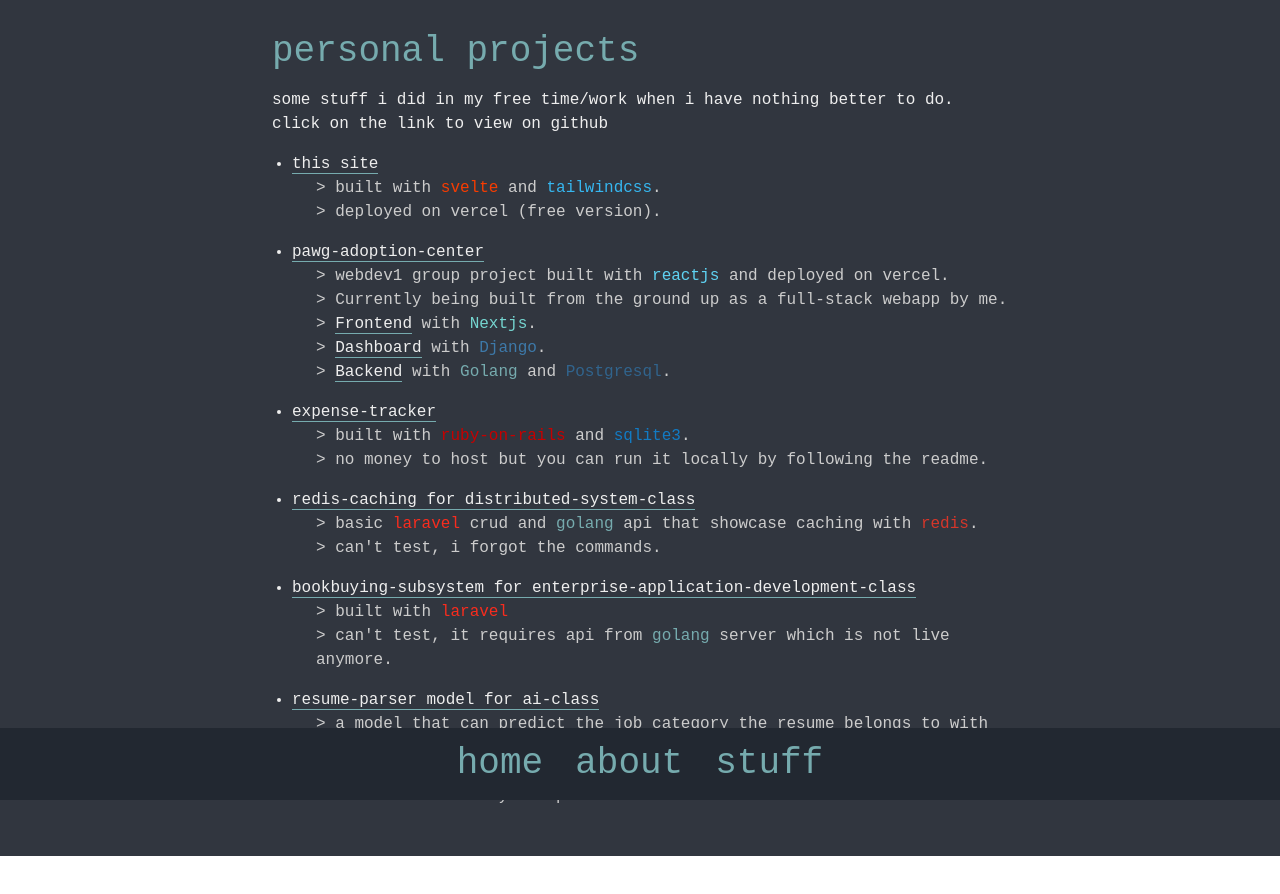
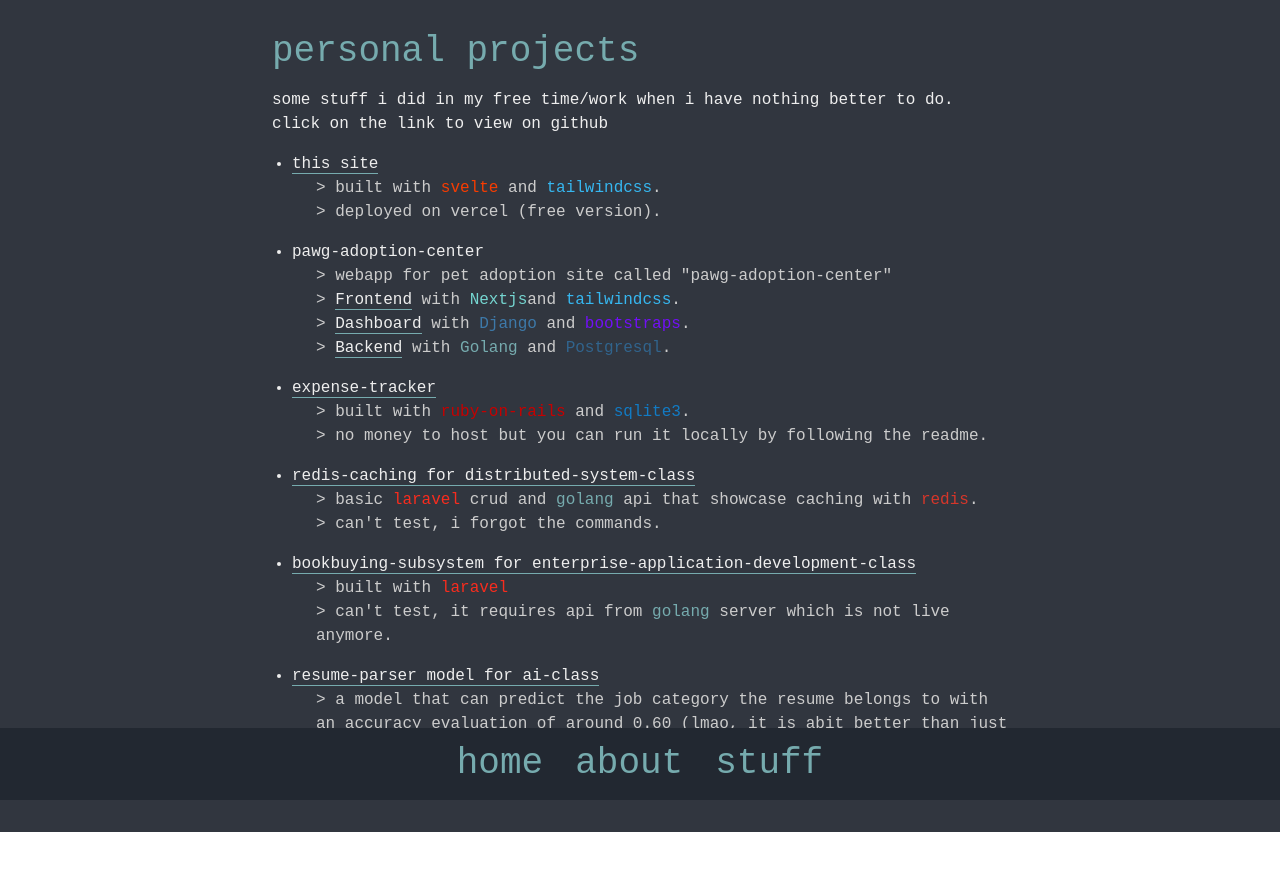
Before and after one commit to Sivtheng/about-sivtheng, a Svelte app: page / in a window 1280 px wide. Both pictures are taken after a click on the button "stuff". Shown: the top 894 px of the page. Built offline with nearby package versions, Linux system fonts and the light colour scheme.

Commit message:
10sep2024

```diff
--- a/src/components/stuff.svelte
+++ b/src/components/stuff.svelte
@@ -12,11 +12,10 @@
       <div class="nested-info">> deployed on vercel (free version).</div>
     </li>
     <li class="mb-4">
-      <a href="  https://github.com/SokvisalMong/pawgadoptioncenter" class="text-[#EEEEEE] border-b border-accent hover:text-accent hover:border-b-accent" target="_blank" rel="noopener noreferrer">pawg-adoption-center</a>
-      <div class="nested-info">> webdev1 group project built with <span style="color: #5FD3F3;">reactjs</span> and deployed on vercel.</div>
-      <div class="nested-info">> Currently being built from the ground up as a full-stack webapp by me.</div>
-      <div class="nested-info">> <span><a href="https://github.com/Sivtheng/pawg-frontend" class="text-[#EEEEEE] border-b border-accent hover:text-accent hover:border-b-accent" target="_blank" rel="noopener noreferrer">Frontend</a></span> with <span style="color: #75D5D0;">Nextjs</span>.</div>
-      <div class="nested-info">> <span><a href="https://github.com/Sivtheng/pawg-dashboard" class="text-[#EEEEEE] border-b border-accent hover:text-accent hover:border-b-accent" target="_blank" rel="noopener noreferrer">Dashboard</a></span> with <span style="color: #3D79A9;">Django</span>.</div>
+      <div>pawg-adoption-center</div>
+      <div class="nested-info">> webapp for pet adoption site called "pawg-adoption-center"</div>
+      <div class="nested-info">> <span><a href="https://github.com/Sivtheng/pawg-frontend" class="text-[#EEEEEE] border-b border-accent hover:text-accent hover:border-b-accent" target="_blank" rel="noopener noreferrer">Frontend</a></span> with <span style="color: #75D5D0;">Nextjs</span>and <span style="color: #36b7f0;">tailwindcss</span>.</div>
+      <div class="nested-info">> <span><a href="https://github.com/Sivtheng/pawg-dashboard" class="text-[#EEEEEE] border-b border-accent hover:text-accent hover:border-b-accent" target="_blank" rel="noopener noreferrer">Dashboard</a></span> with <span style="color: #3D79A9;">Django</span> and <span style="color: #7210F5;">bootstraps</span>.</div>
       <div class="nested-info">> <span><a href="https://github.com/Sivtheng/pawg-backend" class="text-[#EEEEEE] border-b border-accent hover:text-accent hover:border-b-accent" target="_blank" rel="noopener noreferrer">Backend</a></span> with <span style="color: #76ABAE;">Golang</span> and <span style="color: #31648D;">Postgresql</span>. </div>
     </li>
     <li class="mb-4">
```
